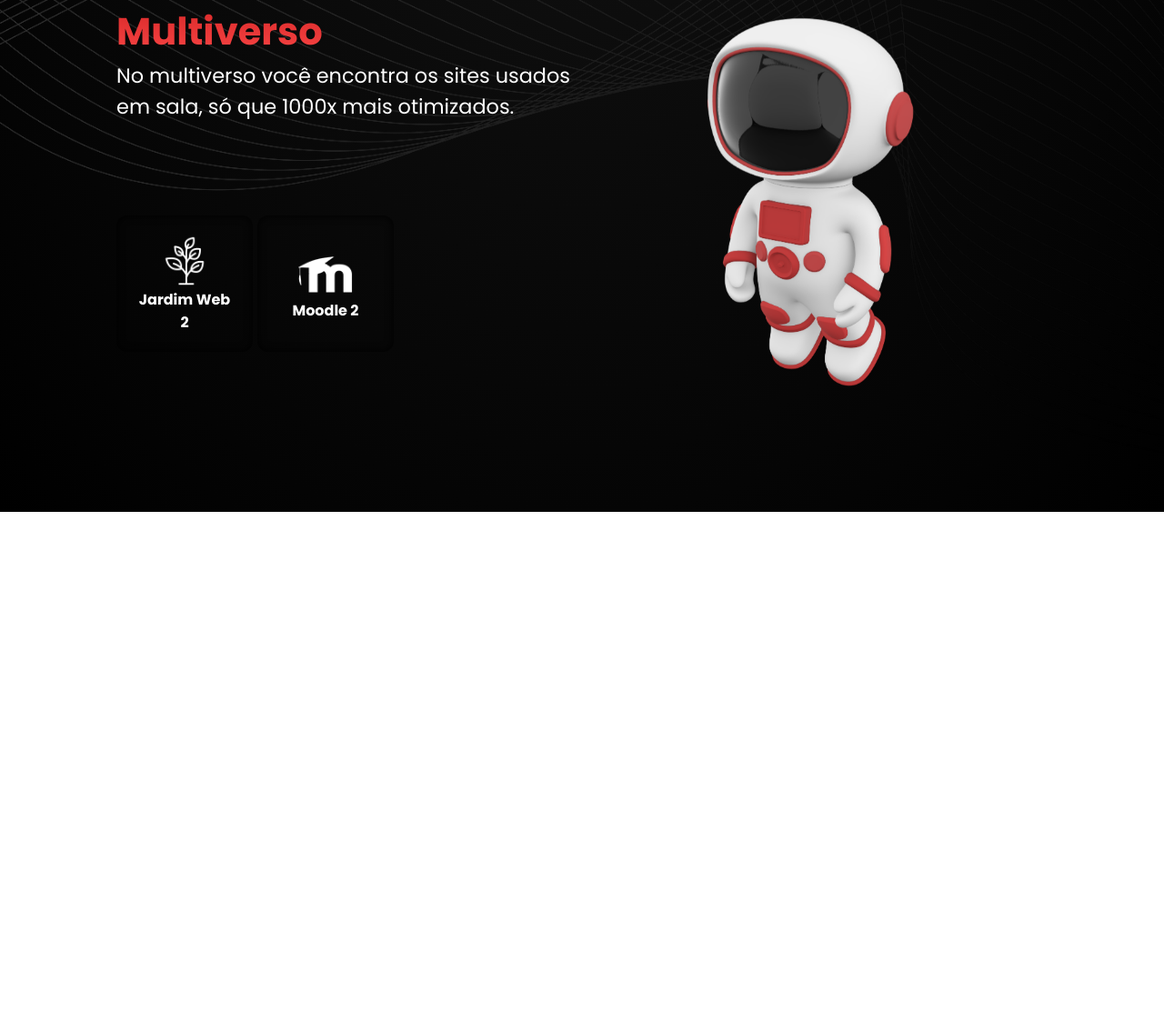
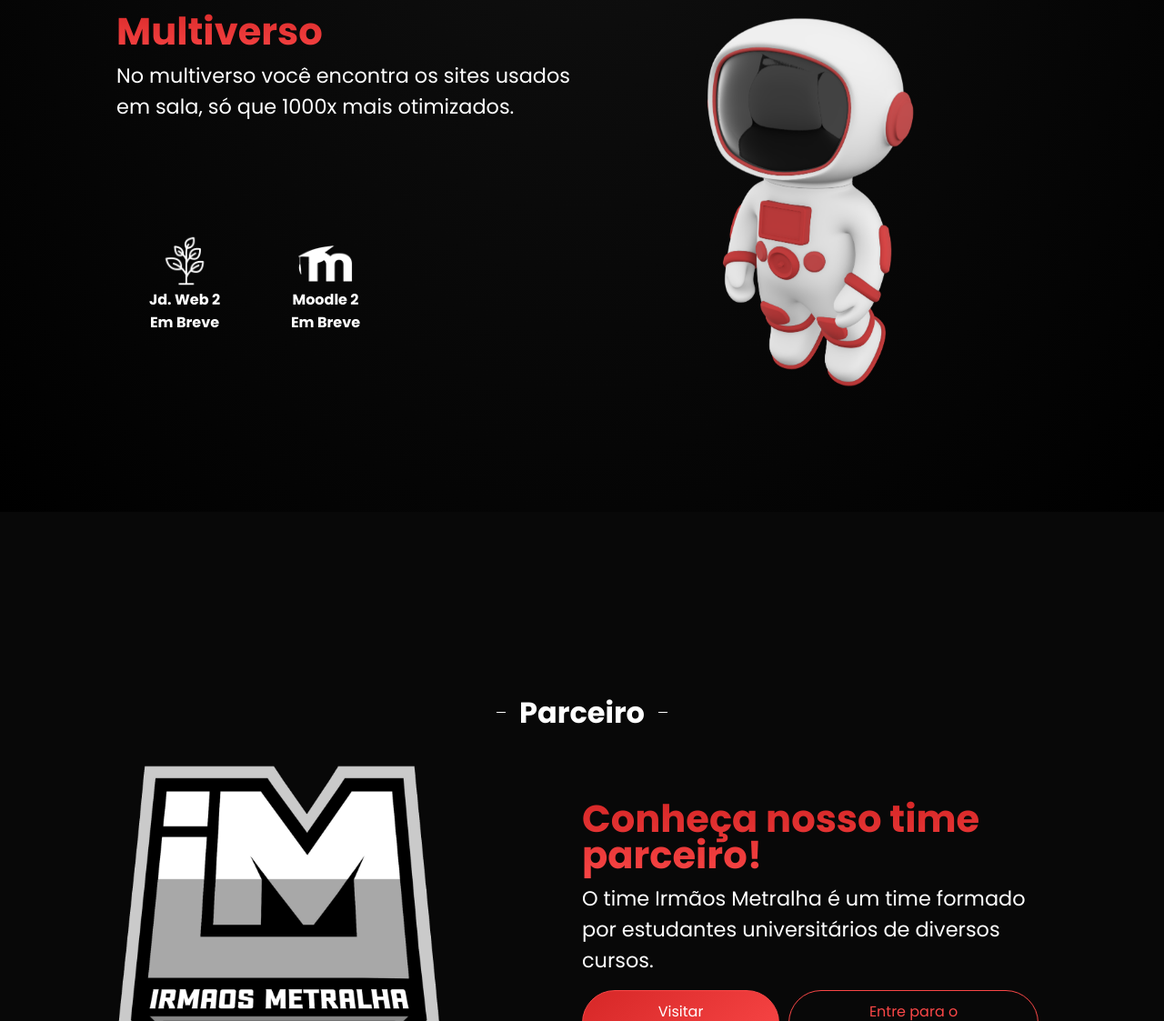
Before and after one commit to PauloMoreiraa/UTFPR-Project, a plain HTML site: page index.html in a window 1280 px wide. Shown: the part 1677-2800 px from the top of the page at 91% size. Before the commit the page ends 2240 px from the top, so only its background shows below. Drawn offline with nearby package versions, Linux system fonts and the light colour scheme.

Commit message:
Off AOS pra corrigir bugs :rotating_light:

```diff
--- a/css/index/style.scss
+++ b/css/index/style.scss
@@ -13,7 +13,7 @@
   background-color: transparent;
   z-index: 9;
   position: absolute;
-  margin-bottom: 200px;
+  margin-bottom: 150px;
   bottom: 0;
   text-align: center;
   color: #fff;
--- a/css/main/style.scss
+++ b/css/main/style.scss
@@ -116,7 +116,6 @@
                     z-index: -1;
                     width: 100%;
                     height: 100%;
-                    background-color: aqua;
                     margin-left: -50%;
                     margin-top: -5%;
                     border-radius: 40px;
--- a/css/multiverso/style.scss
+++ b/css/multiverso/style.scss
@@ -2,9 +2,6 @@
     height: auto;
     min-height: 100vh;
     width: 100%;
-    background-image: url('../../img/black.png');
-    background-size: cover;
-    background-position: top;
 
     .parts{
         display: flex;
@@ -63,14 +60,23 @@
                     justify-content: center;
                     align-items: center;
                 }
+                #card, #card-2{
+                    border-radius: 20px;
+                }
 
+                #card-2 .js-tilt-glare, #card .js-tilt-glare{
+                    border-radius: 20px;
+                }
+
+                #card-2:hover .js-tilt-glare, #card:hover .js-tilt-glare {
+                    background-color: rgba(5, 5, 5, 0.2);
+                    border-radius: 20px;
+                  }
                 a{
                     color: #fff;
                     font-weight: 800;
 
                     .jardimweb{
-                        border-radius: 12px;
-                        box-shadow: inset 0px 0px 10px #000;
                         padding: 20px;
                         width: 150px;
                         height: 150px;
@@ -81,11 +87,8 @@
                         justify-content: center;
                         transition: .4s;
                         margin-right: 5px;
+                        border-radius: 20px;
 
-                        &:hover{
-                            box-shadow: inset 0px 0px 30px #000;
-                            transition: .4s;
-                        }
 
                         img{
                             width: 60px;
--- /dev/null
+++ b/css/parceiros/style.scss
@@ -0,0 +1,159 @@
+#parceiro{
+    width: 100%;
+    min-height: 100vh;
+    height: auto;
+    background-color: #080808;
+    display: flex;
+    flex-direction: column;
+    justify-content: center;
+    align-items: center;
+
+    @media(max-width: 820px){
+        padding-top: 8vh;
+    }
+
+
+    .titulo-parceiro{
+        display: flex;
+        align-items: center;
+        justify-content: center;
+        width: 100%;
+        height: 10vh;
+        background-color: transparent;
+
+        span{
+            text-align: center;
+            display: flex;
+            align-items: center;
+            justify-content: center;
+            color: #fff;
+            height: 100%;
+            width: 100%;
+            background-color: transparent;
+            font-size: 2em;
+            font-weight: 800;
+
+            &::before, &::after{
+                content: '';
+                width: 10px;
+                height: 1px;
+                background-color: #fff;
+            }
+            &::before{
+                margin-right: 15px;
+            }
+            &::after{
+                margin-left: 15px;
+            }
+        }
+    }
+
+    .parts{
+        width: 100%;
+        height: auto;
+        background-color: transparent;
+        display: flex;
+        justify-content: center;
+        align-items: center;
+
+        @media(max-width: 820px){
+            flex-direction: column;
+        }
+
+        .p1, .p2{
+            width: 50%;
+            height: 100%;
+
+            @media(max-width: 820px){
+                width: 100%;
+                height: 50%;
+            }
+        }
+        .p1{
+            background-color: transparent;
+            display: flex;
+            align-items: center;
+
+            @media(max-width: 820px){
+                justify-content: center;
+            }
+
+            img{
+                width: 70%;
+
+                @media(max-width: 820px){
+                    width: 60%;
+                }
+            }
+        }
+        .p2{
+            background-color: transparent;
+            display: flex;
+            align-items: center;
+            background-color: transparent;
+            flex-direction: column;
+
+            span{
+                background: -webkit-linear-gradient(#d62727, #fa4747);
+                -webkit-background-clip: text;
+                -webkit-text-fill-color: transparent;
+                font-size: 2.6em;
+                font-weight: 800;
+                background-color: transparent;
+                width: 100%;
+                line-height: 40px;
+                padding-bottom: 10px;
+            }
+            p{
+                color: #fff;
+                font-size: 1.4em;
+            }
+
+            .btns{
+                padding-top: 10%;
+                width: 100%;
+                height: 50px;
+                background-color: transparent;
+                display: flex;
+                align-items: center;
+                justify-content: flex-start;
+
+                @media(max-width: 820px){
+                    flex-direction: column;
+                }
+
+
+                #btn1, #btn2{
+                    padding: 10px 50px;
+                    border: 1px solid #fa4747;
+                    border-radius: 40px;
+                    transition: .4s;
+                    display: flex;
+                    align-items: center;
+                    justify-content: center;
+                    text-align: center;
+
+                    @media(max-width: 820px){
+                        margin-top: 5px;
+                        width: 100%;
+                    }
+
+                    &:hover{
+                        transform: translateY(-5px);
+                        transition: .4s;
+                    }
+                }
+                #btn1{
+                    margin-right: 10px;
+                    color: #fff;
+                    background: linear-gradient(140deg, #d62727, #fa4747);
+                }
+                #btn2{
+                    margin-right: 10px;
+                    color: #fa4747;
+                    background-color: transparent;
+                }
+            }
+        }
+    }
+}
--- a/css/sobre/style.scss
+++ b/css/sobre/style.scss
@@ -105,7 +105,7 @@
 
 
             #jesse{
-                background-image: url('../../img/fotos-sobre/provisoria.png');
+                background-image: url('../../img/fotos-sobre/paulo.png');
             }
             #ww{
                 background-image: url('../../img/fotos-sobre/djhemison.jpg');
--- a/index.html
+++ b/index.html
@@ -8,7 +8,7 @@
     <link rel="shortcut icon" href="img/icones/favicon-32x32.png" type="image/x-icon">
 
     <!--AOS-->
-    <link rel="stylesheet" href="https://unpkg.com/aos@next/dist/aos.css" />
+    <!-- <link rel="stylesheet" href="https://unpkg.com/aos@next/dist/aos.css" /> -->
 
     <!--CSS-->
     <link rel="stylesheet" href="css/index/style.css">
@@ -16,9 +16,15 @@
     <link rel="stylesheet" href="css/main/style.css">
     <link rel="stylesheet" href="css/sobre/style.css">
     <link rel="stylesheet" href="css/multiverso/style.css">
+    <link rel="stylesheet" href="css/parceiros/style.css">
 
 </head>
 <body>
+    <script>
+        window.onload = function() {
+        alert("Página em desenvolvimento, talvez exista BUGS!");
+        };
+    </script>
     <div class="scrola"><span>Scroll<ion-icon name="caret-down-outline"></ion-icon></span></div>
     <header>
         <nav>
@@ -28,8 +34,9 @@
             </div>
             <ul class="nav-list">
                 <li><a href="#inicio">Início</a></li>
-                <li><a href="#sobre">Sobre</a></li>
+                <li><a href="#sobre">Quem Somos?</a></li>
                 <li><a href="#multiverso">Multiverso</a></li>
+                <li><a href="#parceiro">Parceiro</a></li>
                 <li><a href="#contato">Contato</a></li>
             </ul>
         </nav>
@@ -53,7 +60,7 @@
         </div>
     </main>
 
-    <div class="bc">
+    <div class="bc"> <!--Essa div só serve para o background-->
         <section id="sobre" class="container">
             <div data-aos="slide-left" class="titulo-sobre">
                 <span>Quem Somos?</span>
@@ -116,16 +123,18 @@
                     <span data-aos="slide-right" class="titulo-multiverso">Multiverso</span>
                     <p data-aos="slide-right" data-aos-duration="1000">No multiverso você encontra os sites usados em sala, só que 1000x mais otimizados.</p>
                     <div class="sites">
-                        <a data-aos="zoom-out" href="#">
+                        <a id="card" data-aos="zoom-out" href="#">
                             <div class="jardimweb">
                                 <img src="img/plantar.png" alt="">
-                                <span class="titulo-sites">Jardim Web 2</span>
+                                <span class="titulo-sites">Jd. Web 2</span>
+                                <span>Em Breve</span>
                             </div>
                         </a>
-                        <a data-aos="zoom-out" href="#">
+                        <a id="card-2" data-aos="zoom-out" href="#">
                             <div class="jardimweb">
                                 <img src="img/moodle.png" alt="">
                                 <span class="titulo-sites">Moodle 2</span>
+                                <span>Em Breve</span>
                             </div>
                         </a>
                     </div>
@@ -139,14 +148,51 @@
         </section>
     </div>
 
+    <section id="parceiro" class="container">
+        <div data-aos="slide-left" class="titulo-parceiro">
+            <span>Parceiro</span>
+        </div>
+        <div class="parts">
+            <div class="p1">
+                <img src="img/parceiro/pngirmaos.png" alt="">
+            </div>
+            <div class="p2">
+                <span>Conheça nosso time parceiro!</span>
+                <p>O time Irmãos Metralha é um time formado por estudantes universitários de diversos cursos.</p>
+                <div class="btns">
+                    <a id="btn1" href="#" target="_blank">Visitar Website</a>
+                    <a id="btn2" href="https://chat.whatsapp.com/Jd4ThEpzusi6z7628sHLyj" target="_blank">Entre para o Futquinta</a>
+                </div>
+
+            </div>
+
+
+        </div>
+    </section>
+
 
     <!--AOS-->
-    <script src="https://unpkg.com/aos@next/dist/aos.js"></script>
+    <!-- <script src="https://unpkg.com/aos@next/dist/aos.js"></script>
     <script>
       AOS.init();
+    </script> -->
+
+    <!--Vanilla Tilt-->
+    <script src="https://cdn.jsdelivr.net/npm/vanilla-tilt@1.7.0/dist/vanilla-tilt.min.js"></script>
+    <script>
+        VanillaTilt.init(document.querySelector("#card"), {
+            max: 30,
+            speed: 300,
+            glare: true,
+            "max-glare": 1,
+        });
+        VanillaTilt.init(document.querySelector("#card-2"), {
+            max: 30,
+            speed: 300,
+            glare: true,
+            "max-glare": 1,
+        });
     </script>
-
-
     <script src="js/effect-menu.js"></script>
     <script src="js/mobile-menu.js"></script>
     <script type="module" src="https://unpkg.com/ionicons@7.1.0/dist/ionicons/ionicons.esm.js"></script>
```
Also changed, not shown: css/index/style.css, css/main/style.css, css/multiverso/style.css, css/parceiros/style.css (added), css/sobre/style.css, css/vars/vars.css (added), css/vars/vars.scss (added), img/parceiro/pngirmaos.png (added), 6 other files.
